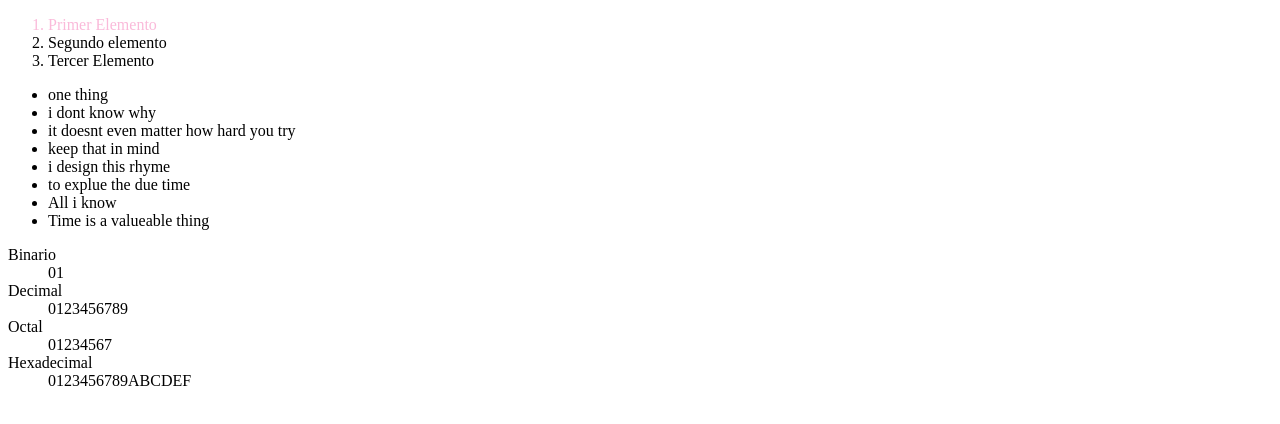
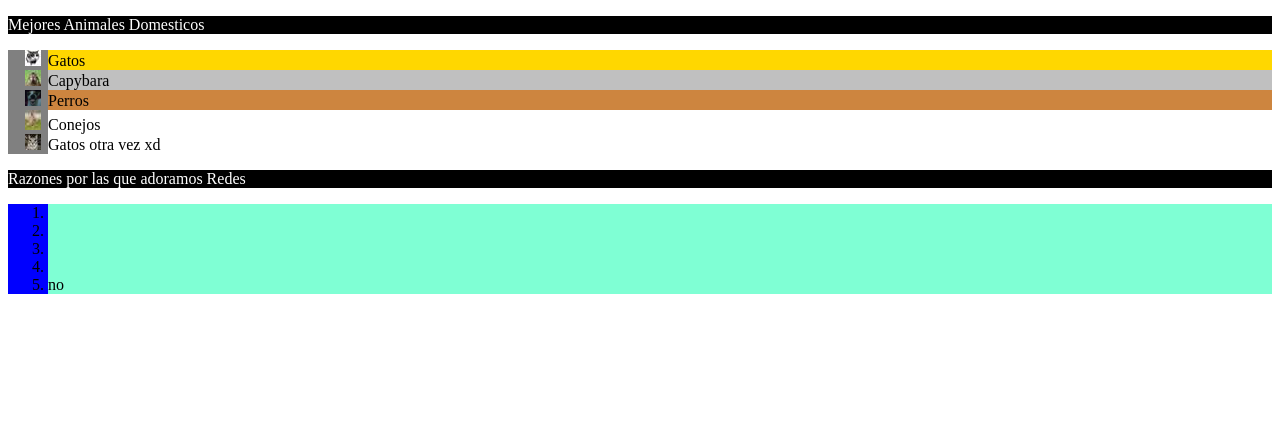
Before and after one commit to marcosmananesruiz/1EVAL_HTMLyCSS_APPWEB_2smrc_MarcosMananes, a plain HTML site: page Listas/index.html in a window 1280 px wide. Drawn offline with Linux system fonts and the light colour scheme.

Commit message:
25/10/2023

```diff
--- a/Listas/index.html
+++ b/Listas/index.html
@@ -3,33 +3,61 @@
 <head>
     <meta charset="UTF-8">
     <meta name="viewport" content="width=device-width, initial-scale=1.0">
-    <title>AW 20/09/23</title>
+    <title>Listas</title>
+    <style>
+        .animalRank {
+            background-color: gray;
+        }
+        .cat {
+            list-style-image: url(img/catGood.jpeg);
+            background-color: gold;
+        }
+        .dog {
+            list-style-image: url(img/dogSmol.png);
+            background-color: peru;
+        }
+        .capy {
+            list-style-image: url(img/capybaraSmol.jpg);
+            background-color: silver;
+        }
+        .rabbit {
+            list-style-image: url(img/conejoSmol.jpeg);
+            background-color: white;
+        }
+        .cat2 {
+            list-style-image: url(img/catGood2.jpeg);
+            background-color: white;
+        }
+        ul {
+            list-style-position: outside;
+            list-style-type: square;
+        }
+        .liColored {
+            background-color: aquamarine;
+            color: black;
+        }
+        .olColored {
+            background-color: blue;
+            color: white;
+        }
+    </style>
 </head>
 <body>
-    <ol>
-        <li style="color: #FABADA;">Primer Elemento</li>
-        <li>Segundo elemento</li>
-        <li>Tercer Elemento</li>
+    <p style="background-color: black; color: white">Mejores Animales Domesticos</p>
+    <ol class="animalRank">
+        <li class="cat">Gatos</li>
+        <li class="capy">Capybara</li>
+        <li class="dog">Perros</li>
+        <li class="rabbit">Conejos</li>
+        <li class="cat2">Gatos otra vez xd</li>
     </ol>
-    <ul>
-        <li>one thing</li>
-        <li>i dont know why</li>
-        <li>it doesnt even matter how hard you try</li>
-        <li>keep that in mind</li>
-        <li>i design this rhyme</li>
-        <li>to explue the due time</li>
-        <li>All i know</li>
-        <li>Time is a valueable thing</li>
-    </ul>
-    <dl>
-        <dt>Binario</dt>
-        <dd>01</dd>
-        <dt>Decimal</dt>
-        <dd>0123456789</dd>
-        <dt>Octal</dt>
-        <dd>01234567</dd>
-        <dt>Hexadecimal</dt>
-        <dd>0123456789ABCDEF</dd>
-    </dl>
+    <p style="background-color: black; color: white">Razones por las que adoramos Redes</p>
+    <ol class="olColored">
+        <li class="liColored"> </li>
+        <li class="liColored"> </li>
+        <li class="liColored"> </li>
+        <li class="liColored"> </li>
+        <li class="liColored">no</li>
+    </ol>
 </body>
 </html>
```
Also changed, not shown: Listas/img/blackCatSmol.jpeg (added), Listas/img/capybaraSmol.jpg (added), Listas/img/catGood.jpeg (added), Listas/img/catGood2.jpeg (added), Listas/img/conejoSmol.jpeg (added), Listas/img/dogSmol.png (added), Listas/img/waltuhSmol.jpg (added).
